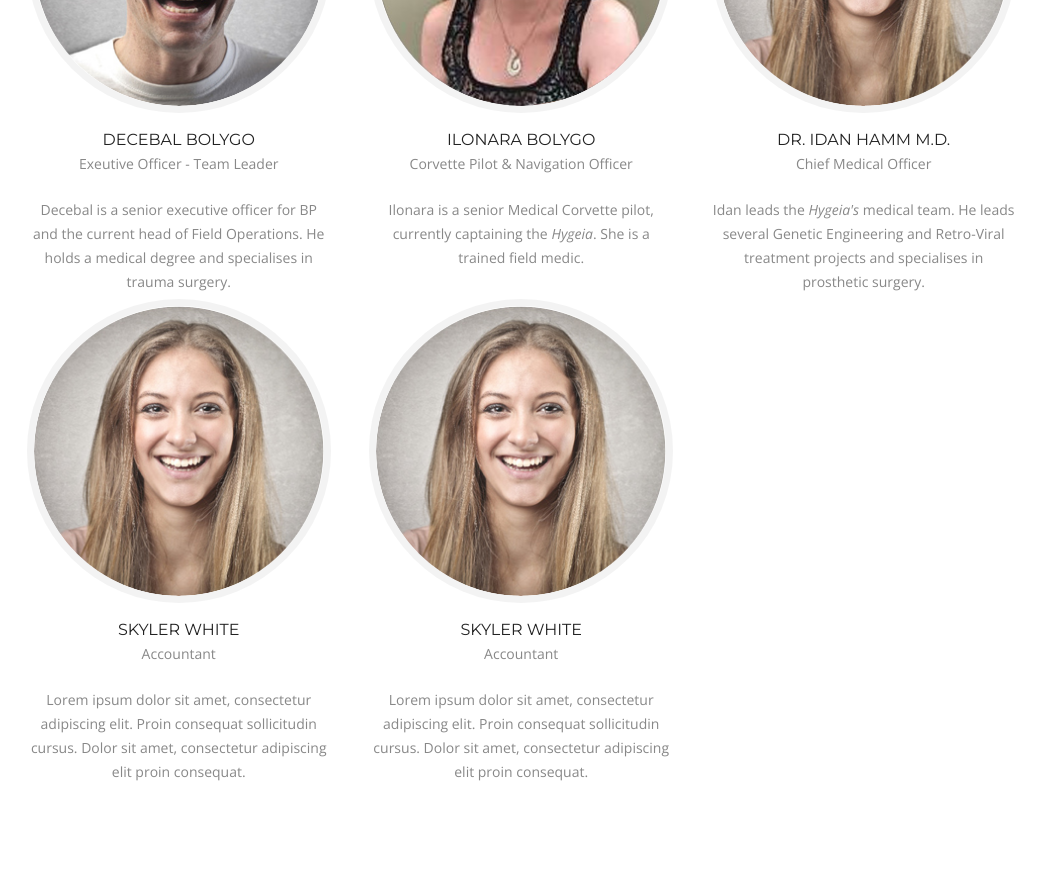
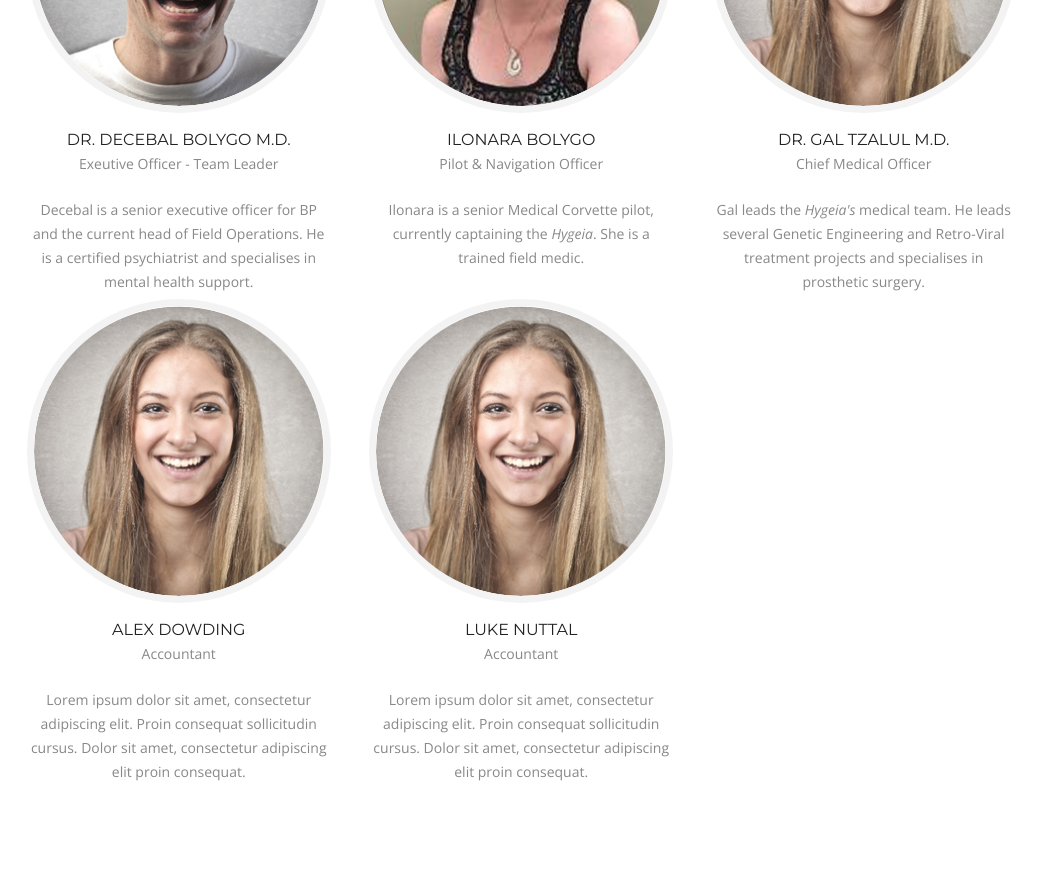
Before and after one commit to Enioch/Enioch.github.io, a plain HTML site: page index.html in a window 1280 px wide. Shown: the part 4760-5632 px from the top of the page, without its empty margins (117-1162 px from the left). Drawn offline with nearby package versions, Linux system fonts and the light colour scheme.

Commit message:
fixing portrait blurbs

```diff
--- a/index.html
+++ b/index.html
@@ -248,9 +248,9 @@
                         <li><a href="#" class="fa-twitter"></a></li>
                     </ul>
                 </div>
-                <h3 class="wow fadeInDown delay-03s">Decebal Bolygo</h3>
+                <h3 class="wow fadeInDown delay-03s"> Dr. Decebal Bolygo M.D.</h3>
                 <span class="wow fadeInDown delay-03s">Exeutive Officer - Team Leader</span>
-                <p class="wow fadeInDown delay-03s">Decebal is a senior executive officer for BP and the current head of Field Operations. He holds a medical degree and specialises in trauma surgery.</p>
+                <p class="wow fadeInDown delay-03s">Decebal is a senior executive officer for BP and the current head of Field Operations. He is a certified psychiatrist and specialises in mental health support.</p>
             </div>
             <div class="team-leader-box">
                 <div class="team-leader  wow fadeInDown delay-06s">
@@ -262,7 +262,7 @@
                     </ul>
                 </div>
                 <h3 class="wow fadeInDown delay-06s">Ilonara Bolygo</h3>
-                <span class="wow fadeInDown delay-06s"> Corvette Pilot &amp; Navigation Officer</span>
+                <span class="wow fadeInDown delay-06s"> Pilot &amp; Navigation Officer</span>
                 <p class="wow fadeInDown delay-06s">Ilonara is a senior Medical Corvette pilot, currently captaining the <em>Hygeia</em>. She is a trained field medic.</p>
             </div>
             <div class="team-leader-box">
@@ -274,9 +274,9 @@
                         <li><a href="#" class="fa-twitter"></a></li>
                     </ul>
                 </div>
-                <h3 class="wow fadeInDown delay-09s">Dr. Idan Hamm M.D.</h3>
+                <h3 class="wow fadeInDown delay-09s">Dr. Gal Tzalul M.D.</h3>
                 <span class="wow fadeInDown delay-09s">Chief Medical Officer</span>
-                <p class="wow fadeInDown delay-09s">Idan leads the <em>Hygeia's</em> medical team. He leads several Genetic Engineering and Retro-Viral treatment projects and specialises in prosthetic surgery.</p>
+                <p class="wow fadeInDown delay-09s">Gal leads the <em>Hygeia's</em> medical team. He leads several Genetic Engineering and Retro-Viral treatment projects and specialises in prosthetic surgery.</p>
             </div>
 			 <div class="team-leader-box">
                 <div class="team-leader wow fadeInDown delay-09s">
@@ -287,7 +287,7 @@
                         <li><a href="#" class="fa-twitter"></a></li>
                     </ul>
                 </div>
-                <h3 class="wow fadeInDown delay-09s">Skyler white</h3>
+                <h3 class="wow fadeInDown delay-09s">Alex Dowding</h3>
                 <span class="wow fadeInDown delay-09s">Accountant</span>
                 <p class="wow fadeInDown delay-09s">Lorem ipsum dolor sit amet, consectetur adipiscing elit. Proin consequat sollicitudin cursus. Dolor sit amet, consectetur adipiscing elit proin consequat.</p>
             </div>
@@ -300,7 +300,7 @@
                         <li><a href="#" class="fa-twitter"></a></li>
                     </ul>
                 </div>
-                <h3 class="wow fadeInDown delay-09s">Skyler white</h3>
+                <h3 class="wow fadeInDown delay-09s">Luke Nuttal</h3>
                 <span class="wow fadeInDown delay-09s">Accountant</span>
                 <p class="wow fadeInDown delay-09s">Lorem ipsum dolor sit amet, consectetur adipiscing elit. Proin consequat sollicitudin cursus. Dolor sit amet, consectetur adipiscing elit proin consequat.</p>
             </div>
```
